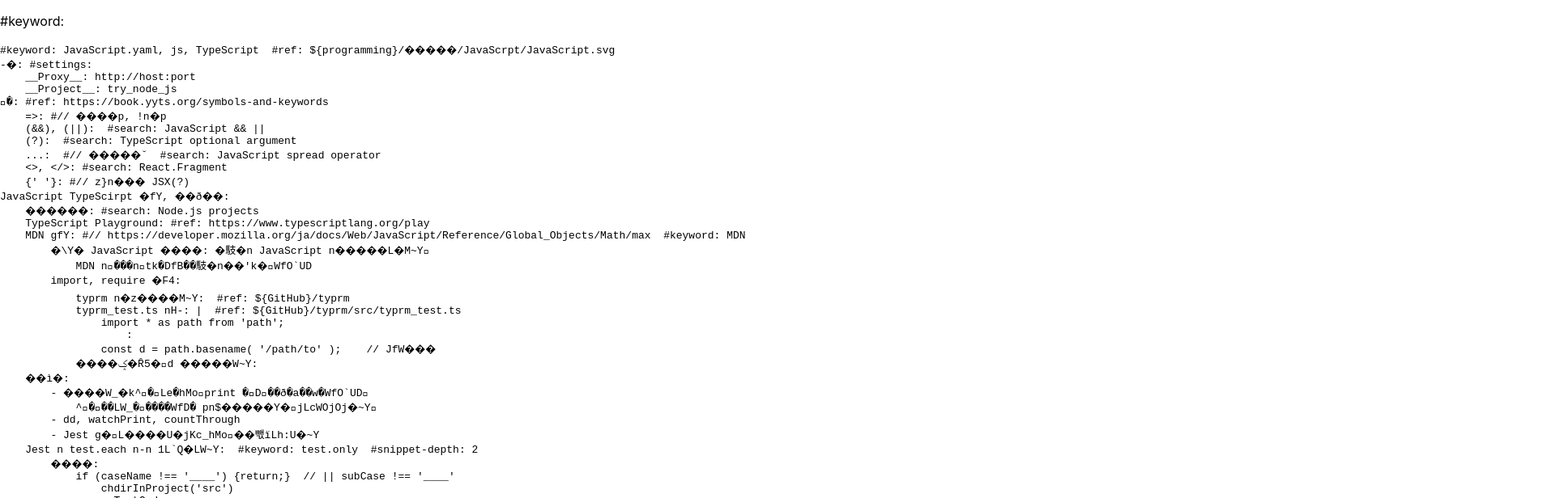
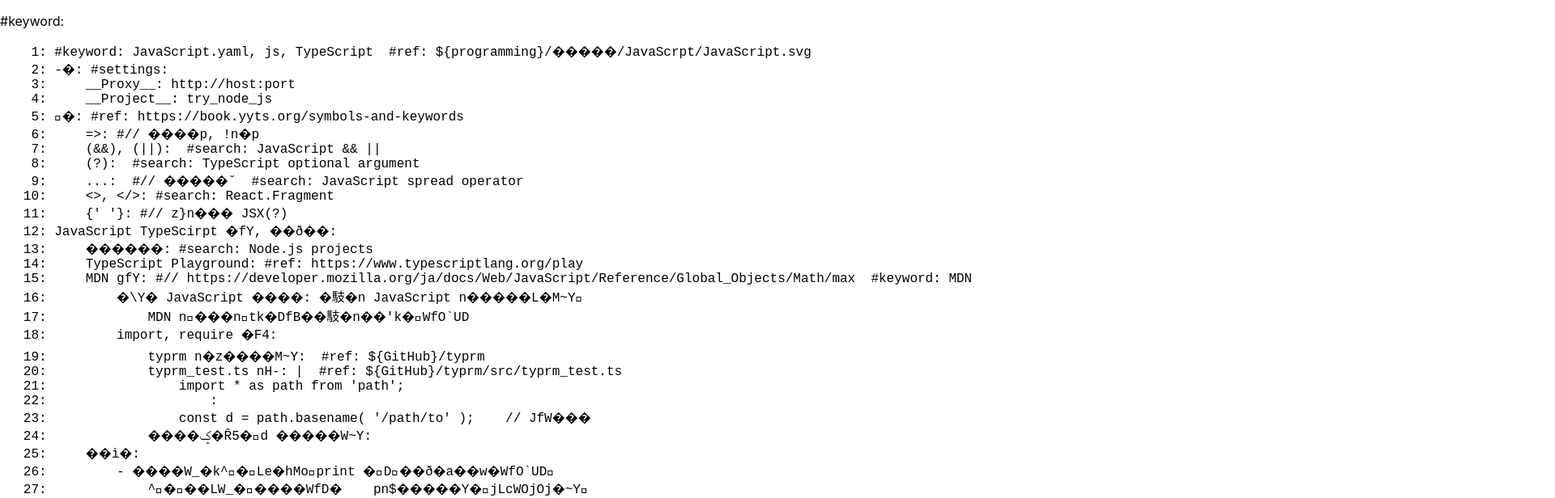
Before and after one commit to Takakiriy/typrm-html, a Next.js app: page /search in a window 1280 px wide. Shown: the top 616 px of the page at 81% size, 1920 px wide, since content can reach past the window. Built offline with nearby package versions, Linux system fonts and the light colour scheme.

Commit message:
Added line number anchors.

```diff
--- a/pages/search.tsx
+++ b/pages/search.tsx
@@ -10,7 +10,9 @@ const Post = () => {
         const asyncFunction = async () => {
             const  responseData = await fetch('/api/search');  // __Project__/pages/api/search.ts
             const  response = await responseData.json();
-            setContents(response.contents);
+            const  contents = response.contents;
+
+            setContents(contents);
         }
 
         asyncFunction()
@@ -19,7 +21,14 @@ const Post = () => {
 
     return <>
         <p>#keyword: {keyword}</p>
-        <pre>{contents}</pre>
+            <pre>
+                <code className='contents'>
+                    {contents.split('\n').map((line,i) =>
+                        <><a id={`L${i+1}`}>{`     ${i+1}`.substring((i+1).toString().length)}</a>: {line}<br/></>
+                    )}
+                </code>
+            </pre>
+        <a id="last">(Last)</a>
     </>;
 }
 
--- a/styles/globals.css
+++ b/styles/globals.css
@@ -14,3 +14,9 @@ a {
 * {
   box-sizing: border-box;
 }
+
+code.contents {
+  margin: 0;
+  white-space: pre;
+  font-family: "Courier New";
+}
```
